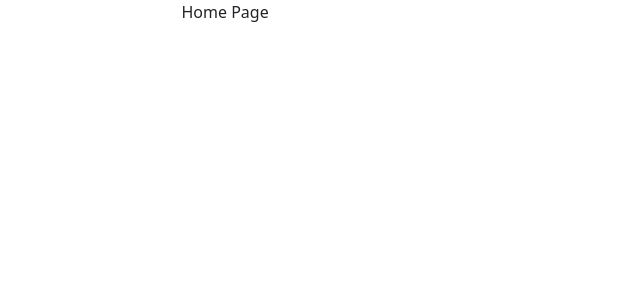
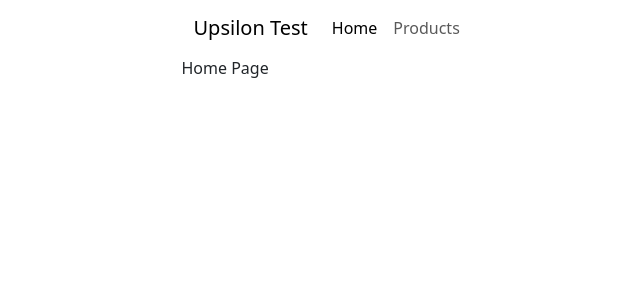
Before and after one commit to msultanovdev/upsilon-test, a React (Create React App) app: page / in a window 1280 px wide. Shown: the top 300 px of the page, without its empty margins (43-683 px from the left). Built offline with nearby package versions, Linux system fonts and the light colour scheme.

Commit message:
feat: add header

```diff
--- a/package.json
+++ b/package.json
@@ -17,6 +17,7 @@
     "react-bootstrap": "^2.10.2",
     "react-dom": "^18.2.0",
     "react-redux": "^9.1.0",
+    "react-router-bootstrap": "^0.26.2",
     "react-router-dom": "^6.22.3",
     "react-scripts": "5.0.1",
     "typescript": "^4.9.5",
--- a/src/App.tsx
+++ b/src/App.tsx
@@ -3,12 +3,15 @@ import "./app.module.css";
 import { Routes, Route } from "react-router-dom";
 import Home from "./pages/Home/Home";
 import { rootRoutes } from "./routes";
+import Header from "./layouts/Header/Header";
 
 function App() {
   return (
+    <>
       <Container>
         <Row className="justify-content-lg-center">
           <Col lg={9}>
+            <Header />
             <Routes>
               {rootRoutes.map((route) => {
                 return route ? (
@@ -25,6 +28,7 @@ function App() {
           </Col>
         </Row>
       </Container>
+    </>
   );
 }
 
--- /dev/null
+++ b/src/layouts/Header/Header.tsx
@@ -0,0 +1,27 @@
+import { Navbar, Container, Nav } from "react-bootstrap";
+import { LinkContainer } from "react-router-bootstrap";
+
+const Header = () => {
+  return (
+    <Navbar expand="lg">
+      <Container>
+        <LinkContainer to="/">
+          <Navbar.Brand>Upsilon Test</Navbar.Brand>
+        </LinkContainer>
+        <Navbar.Toggle aria-controls="basic-navbar-nav" />
+        <Navbar.Collapse id="basic-navbar-nav">
+          <Nav className="mr-auto">
+            <LinkContainer to="/">
+              <Nav.Link>Home</Nav.Link>
+            </LinkContainer>
+            <LinkContainer to="/products">
+              <Nav.Link>Products</Nav.Link>
+            </LinkContainer>
+          </Nav>
+        </Navbar.Collapse>
+      </Container>
+    </Navbar>
+  );
+};
+
+export default Header;
--- a/src/react-app-env.d.ts
+++ b/src/react-app-env.d.ts
@@ -1,3 +1,4 @@
 declare module "*.svg";
 declare module "*.css";
 declare module "*.jpg";
+declare module "react-router-bootstrap";
```
Also changed, not shown: src/layouts/Header/Header.module.css (added), 1 other file (tests, documents, lock files or other folders). Lines whose indentation alone changed are shown as unchanged.
